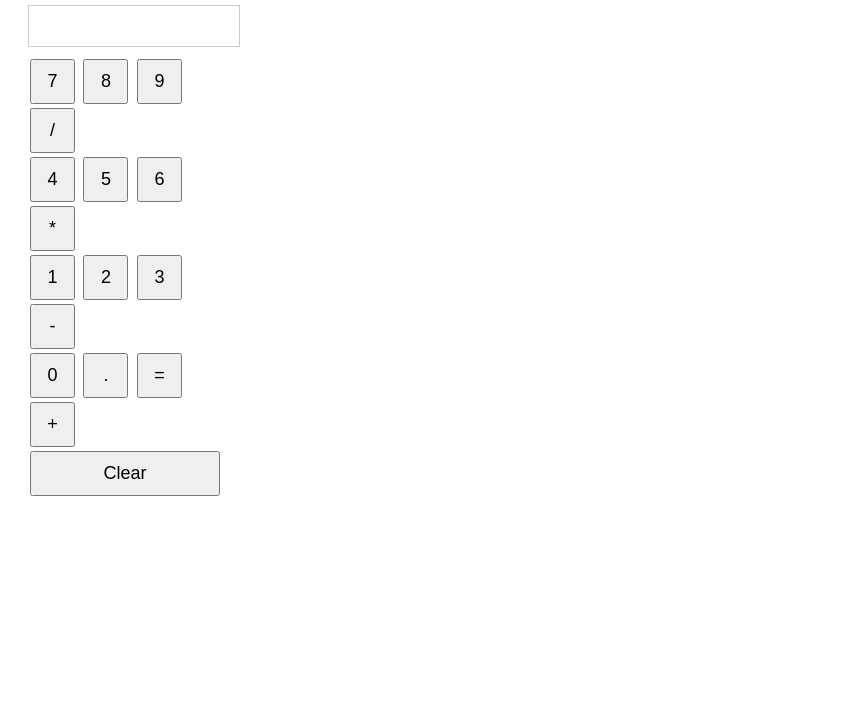
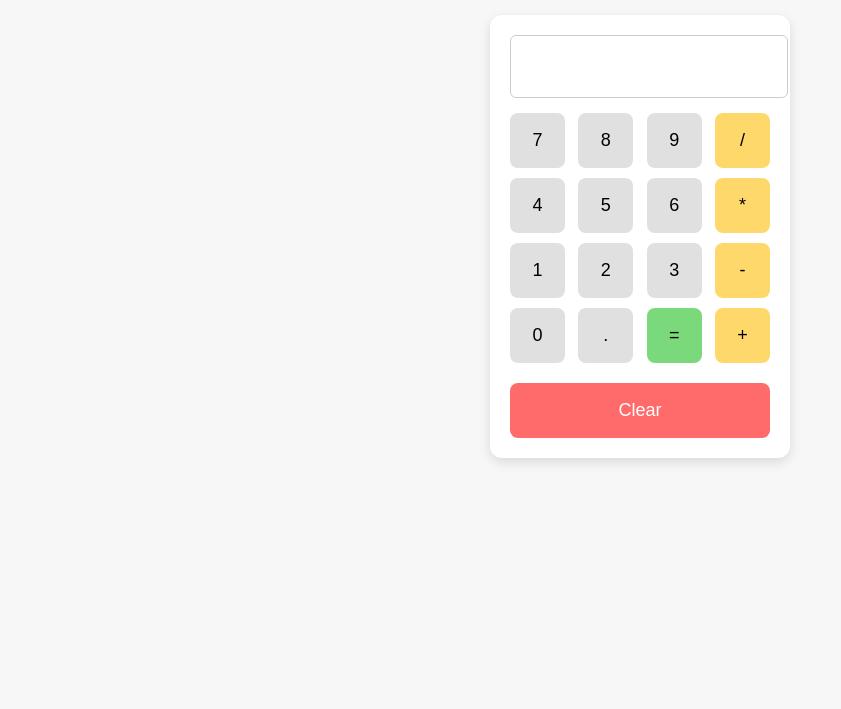
Before and after one commit to baihongjian/simple-calculator-app, a plain HTML site: page index.html in a window 1280 px wide. Shown: the part 91-800 px from the top of the page, without its empty margins (0-841 px from the left). Drawn offline with Linux system fonts and the light colour scheme.

Commit message:
Improve UI of Simple Calculator
Enhanced the user interface of the calculator by updating styles, improving layout, and modifying button functionalities.

```diff
--- a/index.html
+++ b/index.html
@@ -2,89 +2,147 @@
 <html lang="en">
 <head>
 <meta charset="UTF-8">
-<title>Simple Calculator</title>
+<title>Simple Calculator (Improved UI)</title>
 <style>
   body {
     font-family: Arial, sans-serif;
+    background: #f7f7f7;
+    padding: 30px;
+    display: flex;
+    flex-direction: column;
+    align-items: center;
+  }
+
+  h2 {
+    margin-bottom: 20px;
+  }
+
+  #calculator {
+    background: #ffffff;
     padding: 20px;
+    border-radius: 12px;
+    width: 260px;
+    box-shadow: 0 4px 12px rgba(0,0,0,0.12);
   }
-  #calculator {
-    width: 200px;
-  }
+
   #display {
     width: 100%;
-    height: 30px;
-    margin-bottom: 10px;
+    height: 45px;
+    margin-bottom: 15px;
     text-align: right;
-    font-size: 18px;
-    padding: 5px;
+    font-size: 20px;
+    padding: 8px;
+    border-radius: 6px;
     border: 1px solid #ccc;
   }
+
+  .row {
+    display: flex;
+    justify-content: space-between;
+    margin-bottom: 10px;
+  }
+
   .btn {
-    width: 45px;
-    height: 45px;
-    margin: 2px;
+    width: 55px;
+    height: 55px;
     font-size: 18px;
+    border: none;
+    border-radius: 8px;
+    cursor: pointer;
+    background: #e0e0e0;
+    transition: background 0.15s;
+  }
+
+  .btn:hover {
+    background: #d6d6d6;
+  }
+
+  .op {
+    background: #ffd86b;
+  }
+
+  .op:hover {
+    background: #f3c959;
+  }
+
+  .equal {
+    background: #7ad97a;
+  }
+
+  .equal:hover {
+    background: #6acb6a;
+  }
+
+  .clear {
+    width: 100%;
+    margin-top: 10px;
+    background: #ff6a6a;
+    color: #fff;
+  }
+
+  .clear:hover {
+    background: #e85b5b;
   }
 </style>
 </head>
 <body>
 
-<h2>Simple Calculator</h2>
+<h2>Simple Calculator (Improved)</h2>
 
 <div id="calculator">
   <input id="display" readonly>
 
-  <div>
+  <div class="row">
     <button class="btn" onclick="press('7')">7</button>
     <button class="btn" onclick="press('8')">8</button>
     <button class="btn" onclick="press('9')">9</button>
-    <button class="btn" onclick="press('/')">/</button>
+    <button class="btn op" onclick="press('/')">/</button>
   </div>
 
-  <div>
+  <div class="row">
     <button class="btn" onclick="press('4')">4</button>
     <button class="btn" onclick="press('5')">5</button>
     <button class="btn" onclick="press('6')">6</button>
-    <button class="btn" onclick="press('*')">*</button>
+    <button class="btn op" onclick="press('*')">*</button>
   </div>
 
-  <div>
+  <div class="row">
     <button class="btn" onclick="press('1')">1</button>
     <button class="btn" onclick="press('2')">2</button>
     <button class="btn" onclick="press('3')">3</button>
-    <button class="btn" onclick="press('-')">-</button>
+    <button class="btn op" onclick="press('-')">-</button>
   </div>
 
-  <div>
+  <div class="row">
     <button class="btn" onclick="press('0')">0</button>
     <button class="btn" onclick="press('.')">.</button>
-    <button class="btn" onclick="calculate()">=</button>
-    <button class="btn" onclick="press('+')">+</button>
+    <button class="btn equal" onclick="calculate()">=</button>
+    <button class="btn op" onclick="press('+')">+</button>
   </div>
 
-  <div>
-    <button class="btn" style="width: 190px;" onclick="clearDisplay()">Clear</button>
-  </div>
+  <button class="btn clear" onclick="clearDisplay()">Clear</button>
 </div>
+
 
 <script>
   function press(value) {
     document.getElementById('display').value += value;
   }
 
+  // safer than eval (Coderabbit 会有话说)
   function calculate() {
     const expression = document.getElementById('display').value;
+
     try {
-      const result = eval(expression);
+      const result = Function('"use strict"; return (' + expression + ')')();
       document.getElementById('display').value = result;
-    } catch (e) {
-      document.getElementById('display').value = 'Error';
+    } catch {
+      document.getElementById('display').value = "Error";
     }
   }
 
   function clearDisplay() {
-    document.getElementById('display').value = '';
+    document.getElementById('display').value = "";
   }
 </script>
 
```
